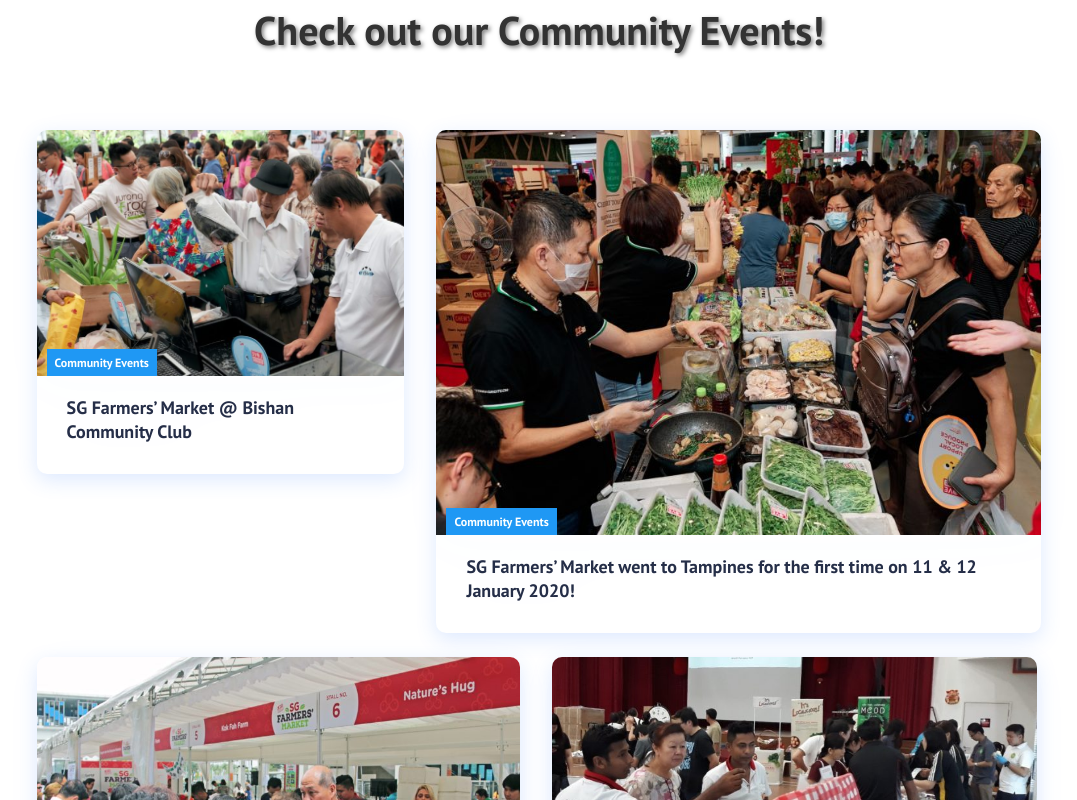
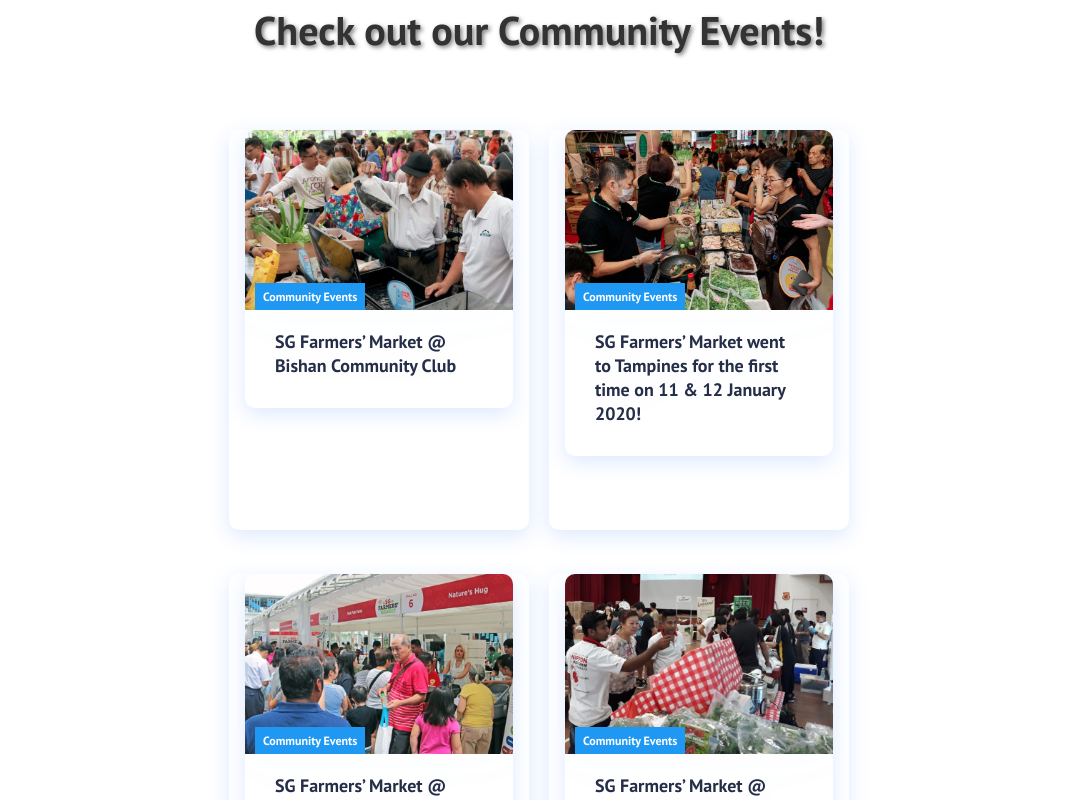
Before and after one commit to ezelllow/CSAD, a React (Create React App) app: page / in a window 1280 px wide. Shown: the part 940-1740 px from the top of the page, without its empty margins (101-1178 px from the left). Built offline with nearby package versions, Linux system fonts and the light colour scheme.

Commit message:
added sign up and login, also kinda fixed ui for cards

```diff
--- a/src/components/Cards.css
+++ b/src/components/Cards.css
@@ -15,18 +15,53 @@ h1 {
   width: 90%;
   margin: 0 auto;
 }
+
+.cards__wrapper {
+  position: relative;
+  margin: 50px 0 45px;
+  display: flex;
+  flex-wrap: wrap;
+  justify-content: center;
+  gap: 20px;
+}
+
+.cards__items {
+  display: flex;
+  flex-wrap: wrap;
+  justify-content: center;
+  gap: 20px;
+  margin-bottom: 24px;
+}
+
+/* Front of the card (using CardItem.js) */
+.card {
+  width: 300px;
+  height: 400px;
+  border-radius: 10px;
+  overflow: hidden;
+  box-shadow: 0 6px 20px rgba(56, 125, 255, 0.17);
+  cursor: pointer;
+  transition: transform 0.3s ease;
+
+}
+
+.card:hover {
+  transform: scale(1.05);
+}
+
 /* Back of the card */
 .card-back {
   width: 300px;
   height: 400px;
   border-radius: 10px;
   position: relative;
-  overflow: hidden; /* Ensure the blur effect stays within the card's borders */
+  overflow: hidden;
   background-size: cover;
   background-position: center;
+  box-shadow: 0 6px 20px rgba(56, 125, 255, 0.17);
+  cursor: pointer;
 }
 
-/* Isolate the blur effect */
 .card-back::before {
   content: '';
   position: absolute;
@@ -34,32 +69,30 @@ h1 {
   left: 0;
   right: 0;
   bottom: 0;
-  background: inherit; /* Use the same background as the card */
-  filter: blur(5px); /* Apply blur only to the background */
-  z-index: 0; /* Ensure it stays below everything else */
-  border-radius: 10px; /* Match the card's border */
+  background: inherit;
+  filter: blur(5px);
+  z-index: 0;
+  border-radius: 10px;
 }
 
-/* Overlay to darken the background */
 .card-back-overlay {
   position: absolute;
   top: 0;
   left: 0;
   right: 0;
   bottom: 0;
-  z-index: 1; /* Place the overlay above the blurred background */
+  z-index: 1;
   display: flex;
   flex-direction: column;
   justify-content: center;
   align-items: center;
-  background-color: rgba(0, 0, 0, 0.5); /* Darken the background */
+  background-color: rgba(0, 0, 0, 0.5);
   color: white;
   padding: 20px;
-  border-radius: 10px; /* Match the card's shape */
+  border-radius: 10px;
   text-align: center;
 }
 
-/* Text inside the back overlay */
 .card-back-overlay h2 {
   margin: 0 0 10px;
   font-size: 20px;
@@ -72,16 +105,7 @@ h1 {
   line-height: 1.5;
 }
 
-
-.cards__wrapper {
-  position: relative;
-  margin: 50px 0 45px;
-}
-
-.cards__items {
-  margin-bottom: 24px;
-}
-
+/* Styles for CardItem.js (front of the card) */
 .cards__item {
   display: flex;
   flex: 1;
@@ -106,11 +130,6 @@ h1 {
   width: 100%;
   padding-top: 67%;
   overflow: hidden;
-}
-
-.fade-img {
-  animation-name: fade-img;
-  animation-duration: 2s;
 }
 
 .cards__item__pic-wrap::after {
@@ -156,20 +175,13 @@ h1 {
   line-height: 24px;
 }
 
-@media only screen and (min-width: 1200px) {
-  .content__blog__container {
-    width: 84%;
+@media only screen and (max-width: 1024px) {
+  .cards__items {
+    flex-direction: column;
+    align-items: center;
+  }
+
+  .card {
+    margin-bottom: 20px;
   }
 }
-
-@media only screen and (min-width: 1024px) {
-  .cards__items {
-    display: flex;
-  }
-}
-
-@media only screen and (max-width: 1024px) {
-  .cards__item {
-    margin-bottom: 2rem;
-  }
-}
--- a/src/components/Cards.js
+++ b/src/components/Cards.js
@@ -81,8 +81,8 @@ function Cards() {
               <div className='card' onClick={() => handleFlip('card3')}>
                 <CardItem
                 src='images/3event.jpg'
-                text='Set Sail in the Atlantic Ocean visiting Uncharted Waters'
-                label='Mystery'
+                text='SG Farmers’ Market @ Hillion Mall'
+                label='Community Events'
                 path='/services'
                 />
               </div>
@@ -90,6 +90,7 @@ function Cards() {
 
                 style={{
                   backgroundImage: `url(images/3event.jpg)`, // Use the same image as the front
+
                 }}
 
                 >
@@ -107,8 +108,8 @@ function Cards() {
               <div className='card' onClick={() => handleFlip('card4')}>
                 <CardItem
                 src='images/4event.jpg'
-                text='Experience Football on Top of the Himilayan Mountains'
-                label='Adventure'
+                text='SG Farmers’ Market @ Cairnhill Community Club'
+                label='Community Events'
                 path='/products'
                 />
               </div>
--- a/src/components/Navbar.css
+++ b/src/components/Navbar.css
@@ -9,6 +9,79 @@
   top: 0;
   z-index: 999;
 }
+/* Popup Background */
+.popup {
+  position: fixed;
+  top: 0;
+  left: 0;
+  width: 100%;
+  height: 100%;
+  background: rgba(0, 0, 0, 0.5);
+  display: flex;
+  justify-content: center;
+  align-items: center;
+  z-index: 1000;
+}
+
+/* Popup Content */
+.popup-content {
+  background: white;
+  padding: 20px;
+  width: 350px;
+  text-align: center;
+  border-radius: 10px;
+  box-shadow: 0px 4px 10px rgba(0, 0, 0, 0.3);
+}
+
+/* Close Button */
+.close-btn {
+  position: absolute;
+  top: 10px;
+  right: 20px;
+  font-size: 1.5rem;
+  cursor: pointer;
+}
+
+/* Form Styles */
+.popup-content form {
+  display: flex;
+  flex-direction: column;
+  gap: 10px;
+}
+
+.popup-content input {
+  padding: 10px;
+  width: 100%;
+  border: 1px solid #ccc;
+  border-radius: 5px;
+}
+
+/* Button */
+.popup-content button {
+  background: #2E7D32;
+  color: white;
+  padding: 10px;
+  border: none;
+  border-radius: 5px;
+  cursor: pointer;
+  font-size: 1rem;
+}
+
+.popup-content button:hover {
+  background: #27672A;
+}
+
+/* Link to switch between login/signup */
+.popup-link {
+  color: #C9680D;
+  cursor: pointer;
+  font-weight: bold;
+}
+
+.popup-link:hover {
+  text-decoration: underline;
+}
+
 
 .navbar-container {
   display: flex;
--- a/src/components/Navbar.js
+++ b/src/components/Navbar.js
@@ -8,13 +8,47 @@ function Navbar() {
   const location = useLocation(); // Get current page
   const navigate = useNavigate(); // For page navigation
 
+  const [showLogin, setShowLogin] = useState(false);
+  const [showSignUp, setShowSignUp] = useState(false);
+
+  const openLogin = () => {
+    setShowLogin(true);
+    setShowSignUp(false);
+  };
+
+  const openSignUp = () => {
+    setShowSignUp(true);
+    setShowLogin(false);
+  };
+
+  const closePopup = () => {
+    setShowLogin(false);
+    setShowSignUp(false);
+  };
+
+  useEffect(() => {
+    const handleKeyDown = (event) => {
+      if (event.key === "Escape") {
+        closePopup();
+      }
+    };
+    document.addEventListener("keydown", handleKeyDown);
+    return () => {
+      document.removeEventListener("keydown", handleKeyDown);
+    };
+  }, []);
+
+
+
   const handleScrollToSection = (section) => {
     if (location.pathname === '/') {
       // If already on Home page, scroll smoothly
-      scroller.scrollTo(section, {
-        smooth: true,
-        duration: 800,
-      });
+      setTimeout(() => {
+        scroller.scrollTo(section, {
+          smooth: true,
+          duration: 800,
+        });
+      }, 500); // Delay to ensure page loads before scrolling
     } else {
       // If on another page, navigate to home first, then scroll after load
       navigate('/');
@@ -128,10 +162,40 @@ function Navbar() {
               </Link>
             </li>
           </ul>
-          {button && <Button buttonStyle='btn--outline'>SIGN UP</Button>}
-          {button && <Button buttonStyle='btn--outline'>LOGIN</Button>}
+          {button && <Button buttonStyle='btn--outline' onClick={openSignUp}>SIGN UP</Button>}
+          {button && <Button buttonStyle='btn--outline' onClick={openLogin}>LOGIN</Button>}
         </div>
       </nav>
+      {showLogin && (
+        <div className="popup" onClick={closePopup}>
+          <div className="popup-content" onClick={(e) => e.stopPropagation()}>
+            <span className="close-btn" onClick={closePopup}>&times;</span>
+            <h2>Login</h2>
+            <form>
+              <input type="email" placeholder="Email" required />
+              <input type="password" placeholder="Password" required />
+              <button type="submit">Login</button>
+            </form>
+            <p>Don't have an account? <span onClick={openSignUp} className="popup-link">Sign Up</span></p>
+          </div>
+        </div>
+      )}
+
+      {showSignUp && (
+        <div className="popup" onClick={closePopup}>
+          <div className="popup-content" onClick={(e) => e.stopPropagation()}>
+            <span className="close-btn" onClick={closePopup}>&times;</span>
+            <h2>Sign Up</h2>
+            <form>
+              <input type="text" placeholder="Full Name" required />
+              <input type="email" placeholder="Email" required />
+              <input type="password" placeholder="Password" required />
+              <button type="submit">Sign Up</button>
+            </form>
+            <p>Already have an account? <span onClick={openLogin} className="popup-link">Login</span></p>
+          </div>
+        </div>
+      )}
     </>
   );
 }
```
